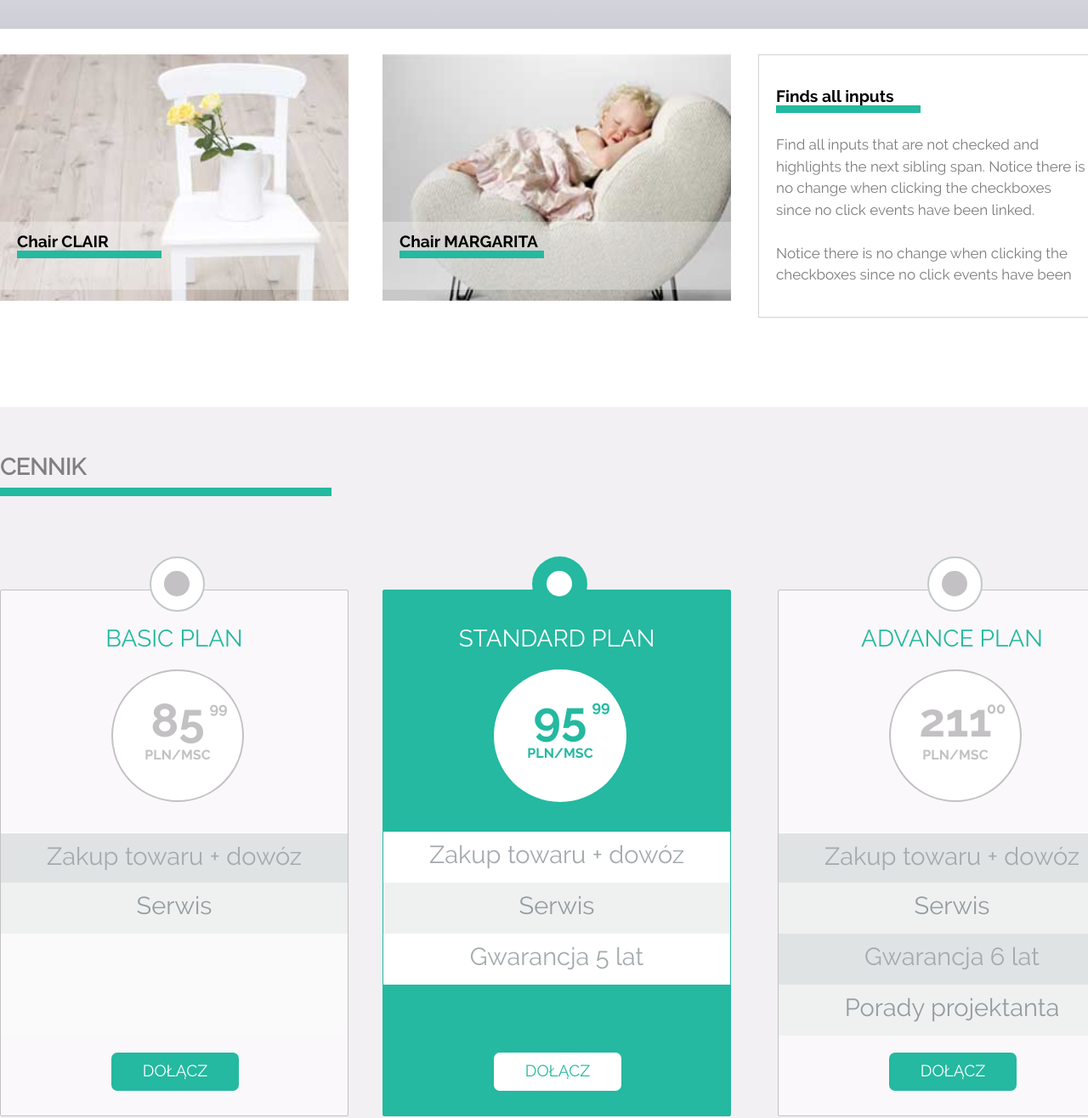
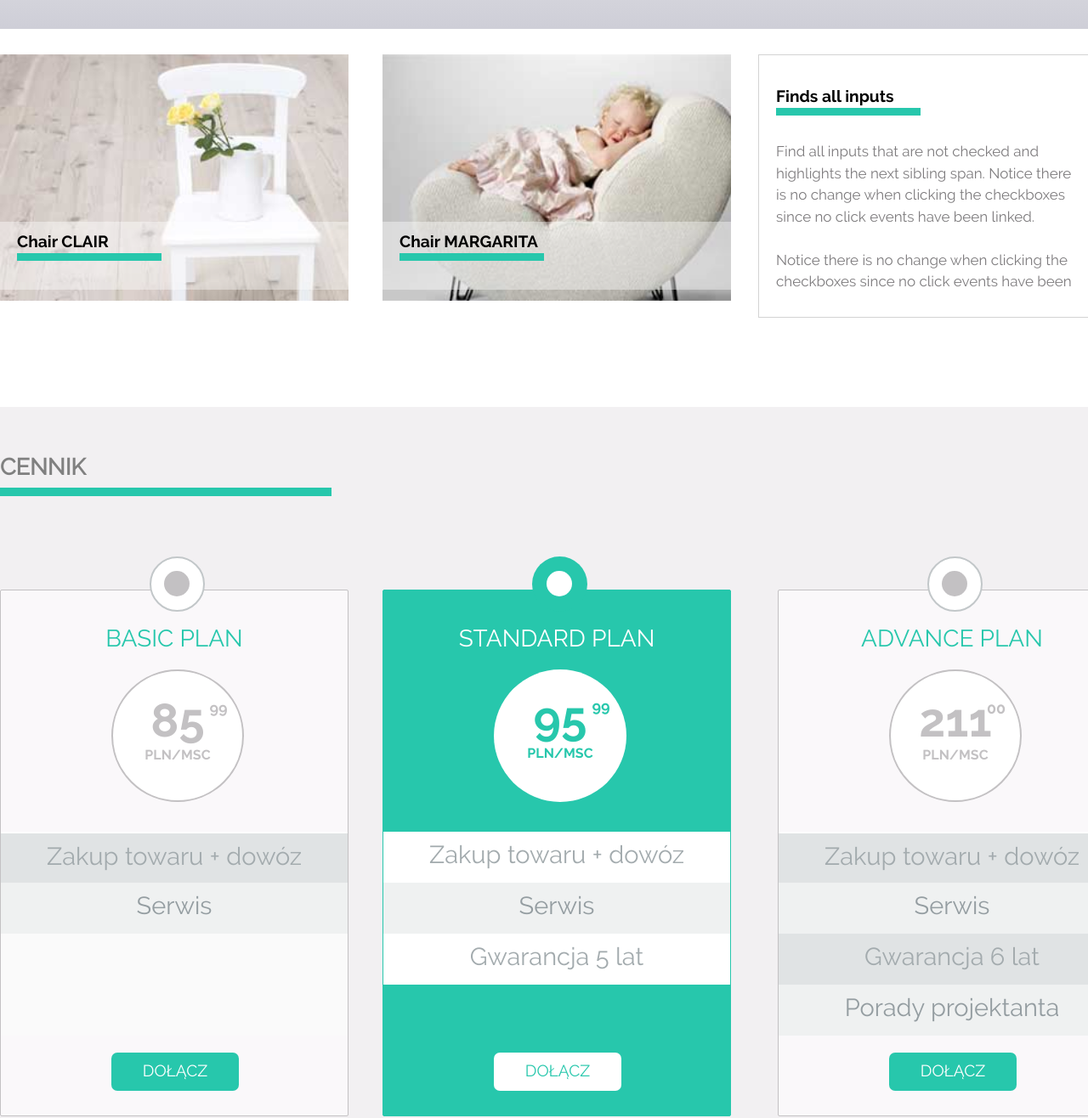
Before and after one commit to AkkaFranKebne/SitOnChair-Website, a plain HTML site: page index.html in a window 1280 px wide. Shown: the part 640-1956 px from the top of the page at 85% size. Drawn offline with Linux system fonts and the light colour scheme.

Commit message:
fixing sizes and colors

```diff
--- a/style/style.css
+++ b/style/style.css
@@ -80,7 +80,7 @@ body>header {
     padding-top: 3px;
 }
 header span {
-    color: #24b9a0;
+    color: #27c7ac;
     font-family: 'ralewaybold';
 }
 
@@ -128,7 +128,7 @@ nav ul {
 }
 
 #left-arrow, #right-arrow {
-    color: #24b9a0;
+    color: #27c7ac;
     font-size: 90px;
     font-family: 'ralewaylight';
 }
@@ -157,7 +157,7 @@ nav ul {
 }
 
 .header-slider-header span {
-    color: #24b9a0;
+    color: #27c7ac;
     font-family: 'ralewaybold';
 }
 
@@ -191,7 +191,7 @@ nav ul {
 .header-slider-button {
     width: 340px;
     height: 65px;
-    background-color: #24b9a0;
+    background-color: #27c7ac;
     position: absolute;
     right: 280px;
     top: 405px;
@@ -248,7 +248,7 @@ main {
 .main-box-cover{
     height: 80px;
     width: 100%;
-    background-color: rgba(255,255,255, 0.30);
+    background-color: rgba(255,255,255, 0.40);
     font-family: 'ralewaybold';
     font-size: 1.2rem;
     color: black;
@@ -267,7 +267,8 @@ main {
 .main-box-bar {
     height: 9px;
     width: 170px;
-    background-color: #24b9a0;
+    background-color: #27c7ac;
+    margin-top: 3px;
 }
 
 .main-box-article {
@@ -275,8 +276,8 @@ main {
     font-size: 17px;
     font-family: 'ralewayregular';
     line-height: 150%;
-    padding-top: 25px;
-    padding-right: 45px;
+    padding-top: 30px;
+    padding-right: 50px;
 }
 
 /*---------------------------aside cennik---------------------*/
@@ -303,7 +304,7 @@ main {
 .aside-container-bar {
     height: 10px;
     width: 390px;
-    background-color: #24b9a0;
+    background-color: #27c7ac;
     position: absolute;
     left: 0;
     top: 95px;
@@ -347,8 +348,8 @@ main {
 
 
 .aside-box-middle {
-    border: 1px solid #24b9a0;
-    background-color: #24b9a0;
+    border: 1px solid #27c7ac;
+    background-color: #27c7ac;
 }
 
 .aside-box-left-outer-circle, .aside-box-middle-outer-circle,
@@ -384,7 +385,7 @@ main {
 }
 
 .aside-box-middle-outer-circle  {
-    background-color: #24b9a0;
+    background-color: #27c7ac;
 }
 
 
@@ -396,7 +397,7 @@ main {
 }
 
 .aside-box-right-title, .aside-box-left-title{
-    color: #24b9a0;
+    color: #27c7ac;
 }
 
  .aside-box-middle-title {
@@ -419,7 +420,7 @@ main {
 }
 
 .aside-box-middle-price-circle {
-    color: #24b9a0;
+    color: #27c7ac;
 }
 
 .aside-box-left-price-circle p, .aside-box-right-price-circle p, .aside-box-middle-price-circle p {
@@ -479,7 +480,7 @@ main {
 
 
 #empty3 {
-    background-color:#24b9a0;
+    background-color:#27c7ac;
 }
 
 
@@ -496,12 +497,12 @@ main {
 }
 
 .aside-box-left-button, .aside-box-right-button {
-    background-color:#24b9a0;
+    background-color:#27c7ac;
     color: #ffffff;
 }
 .aside-box-middle-button {
     background-color:#ffffff;
-    color: #24b9a0;
+    color: #27c7ac;
 }
 
 
@@ -535,7 +536,7 @@ main {
 input, textarea {
     height: 80px;
     width: 800px;
-    border: 1px solid #24b9a0;
+    border: 1px solid #27c7ac;
     display: inline;
     font-size: 40px;
     font-family: 'ralewaylight';
@@ -590,7 +591,7 @@ textarea#message {
     height: 60px;
     width: 60px;
     position: absolute;
-    border: 1px solid #24b9a0;
+    border: 1px solid #27c7ac;
     top: 420px;
     right: 400px;
     padding-top: 8px;
@@ -613,9 +614,9 @@ input[type="submit" i]{
     height: 80px;
     width: 400px;
     position: absolute;
-    border: 1px solid #24b9a0#24b9a0;
+    border: 1px solid #27c7ac#27c7ac;
     border-radius: 10px;
-    background-color: #24b9a0;
+    background-color: #27c7ac;
     top: 495px;
     right: 60px;
     padding-top: 6px;
```
